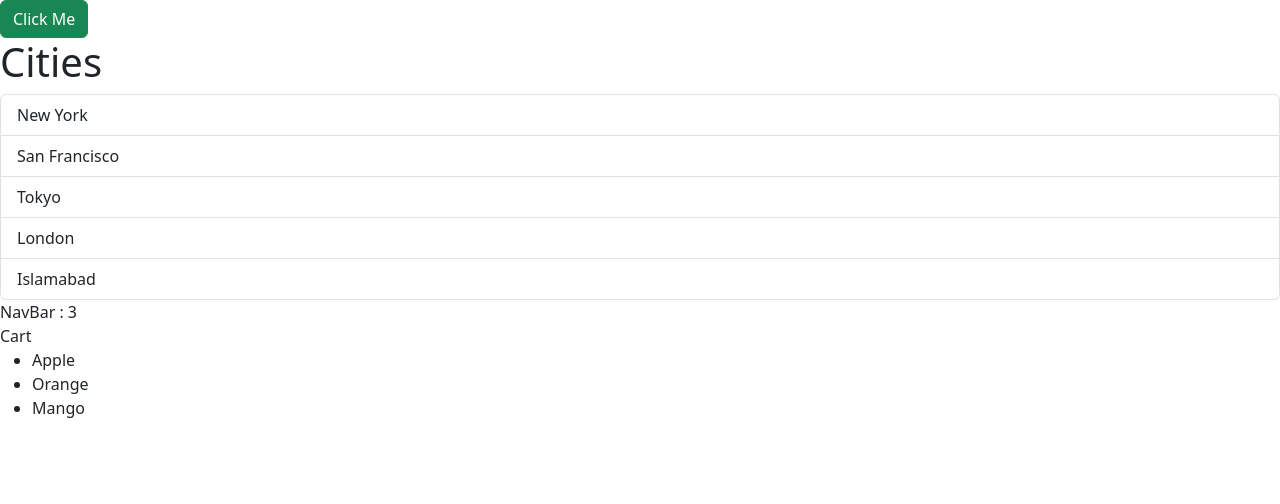
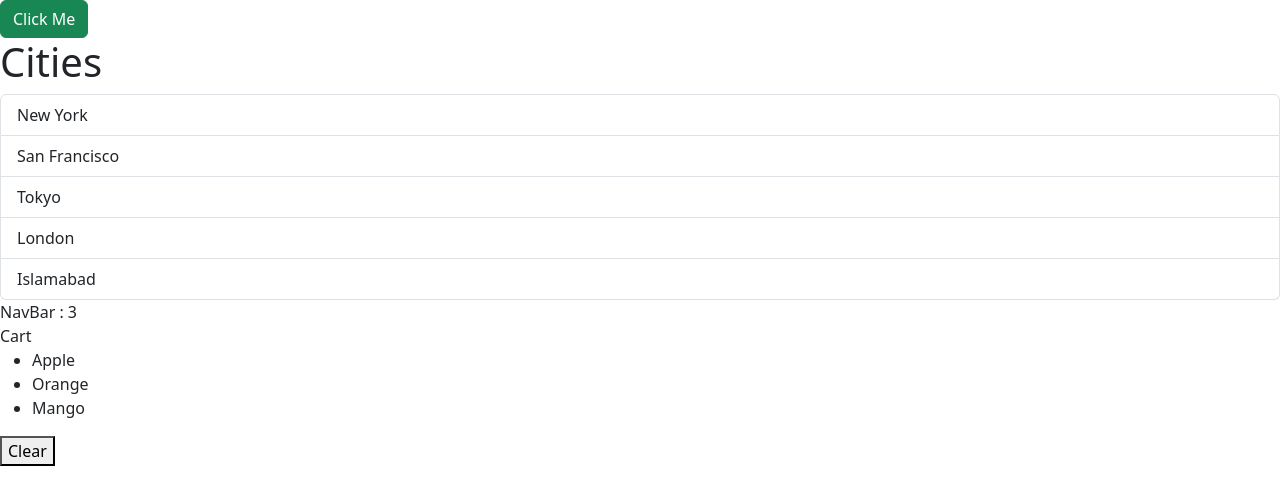
Before and after one commit to meAlvi1/reminders-app, a React (Create React App) app: page / in a window 1280 px wide. Shown: the top 504 px of the page. Built offline with nearby package versions, Linux system fonts and the light colour scheme.

Commit message:
Added  onClear button to Cart.tsx to remove items from setCartItems in state, state handles adding and removing data

```diff
--- a/src/Cart.tsx
+++ b/src/Cart.tsx
@@ -10,7 +10,7 @@
   return (
     <div>
         <Navbar cartItemsCount={cartItems.length} />
-        <Cart cartItems={cartItems} />
+        <Cart cartItems={cartItems} onClear={() => setCartItems([])} />
     </div>
   );
 }
--- a/src/components/Cart.tsx
+++ b/src/components/Cart.tsx
@@ -1,15 +1,17 @@
 import React from 'react'
 
 interface Props {
-    cartItems: string[]
+    cartItems: string[];
+    onClear: () => void;
 }
-const Cart = ({cartItems}: Props) => {
+const Cart = ({cartItems, onClear}: Props) => {
   return (
     <>
     <div>Cart</div>
     <ul>
         {cartItems.map(item => <li key={item}>{item}</li>)}
     </ul>
+    <button onClick={onClear}>Clear</button>
     </>
   )
 }
```
